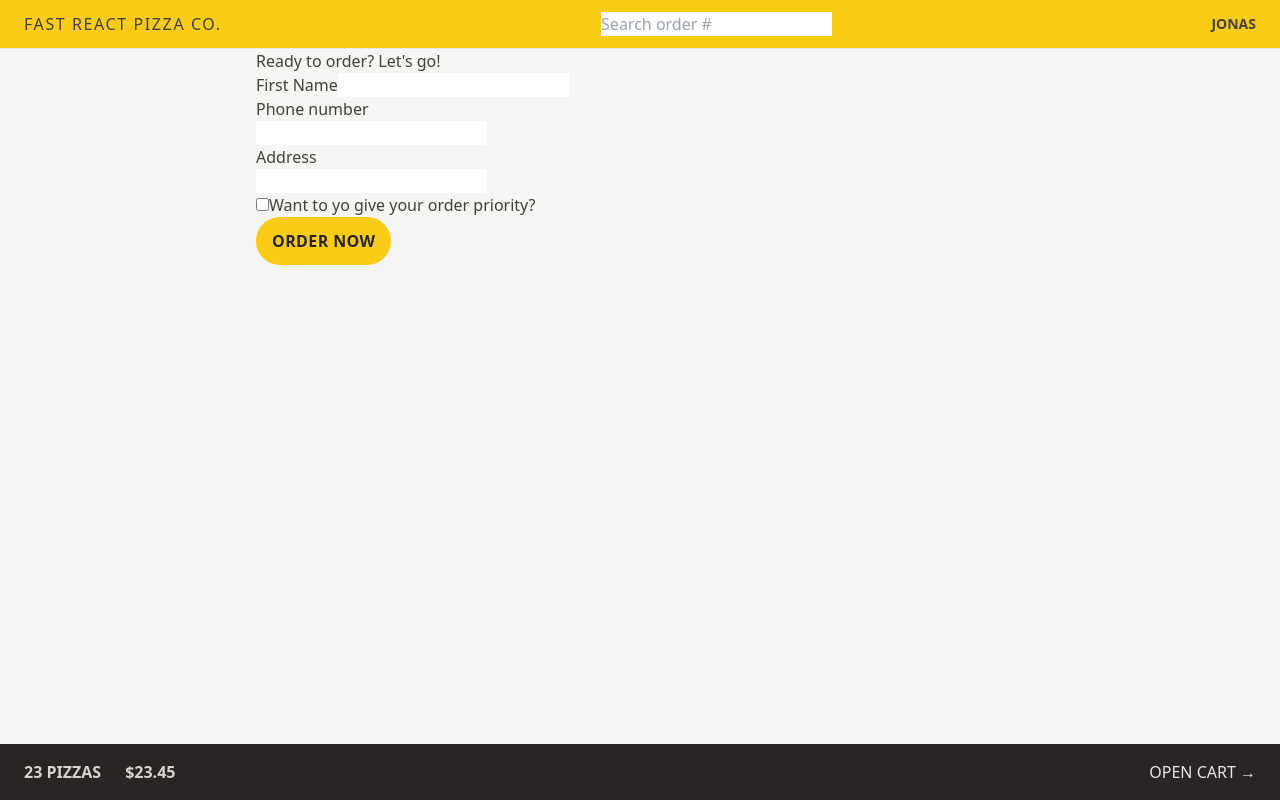
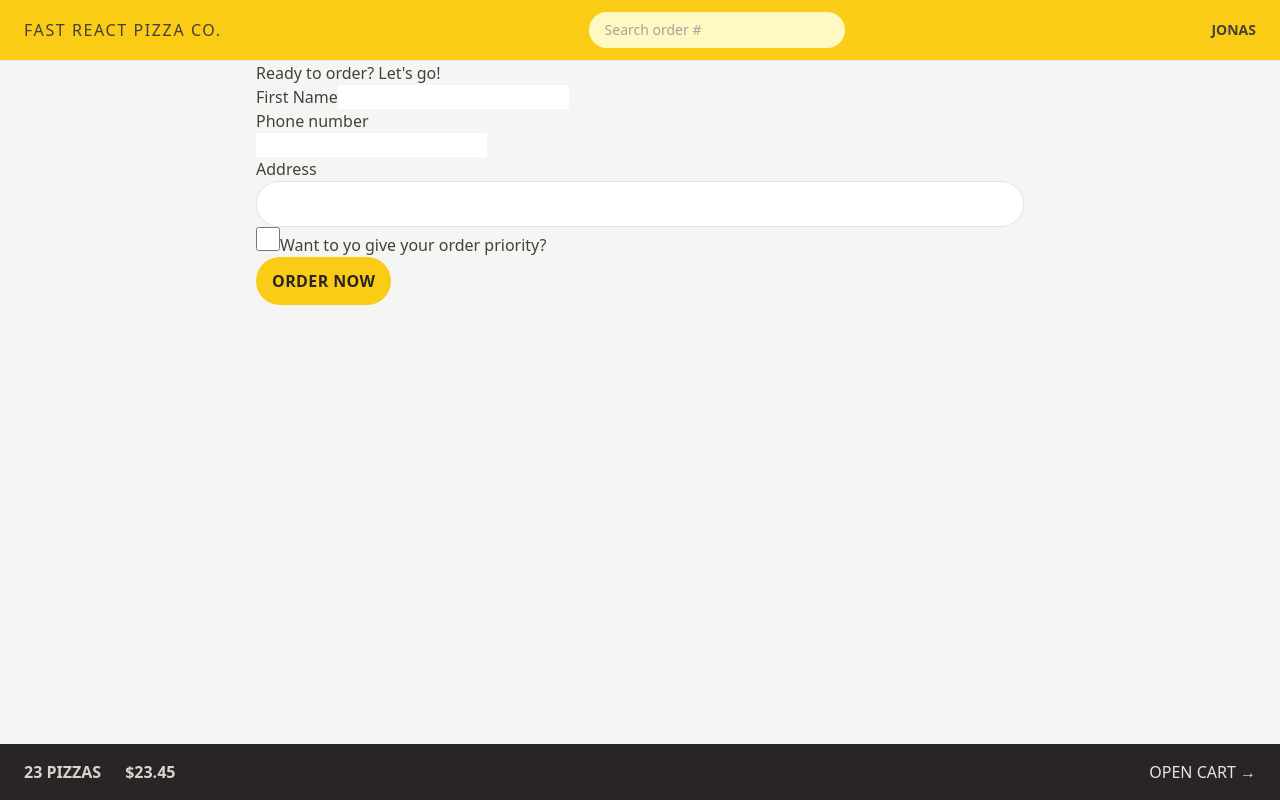
Before and after one commit to Coblexx/fast-react-pizza, a React (Vite) app: page /order/new in a window 1280 px wide. Built offline with nearby package versions, Linux system fonts and the light colour scheme.

Commit message:
chore: style form elements

```diff
--- a/src/features/Order/CreateOrder.jsx
+++ b/src/features/Order/CreateOrder.jsx
@@ -67,7 +67,12 @@
         <div>
           <label>Address</label>
           <div>
-            <input type="text" name="address" required />
+            <input
+              type="text"
+              name="address"
+              required
+              className="w-full rounded-full border border-stone-200 px-4 py-2 text-sm transition-all duration-300 placeholder:text-stone-400 focus:outline-none focus:ring focus:ring-yellow-400 md:px-6 md:py-3"
+            />
           </div>
         </div>
 
@@ -78,6 +83,7 @@
             id="priority"
             // value={withPriority}
             // onChange={(e) => setWithPriority(e.target.checked)}
+            className="h-6 w-6 accent-yellow-400 focus:outline-none focus:ring focus:ring-yellow-400 focus:ring-offset-2"
           />
           <label htmlFor="priority">Want to yo give your order priority?</label>
         </div>
--- a/src/features/Order/SearchOrder.jsx
+++ b/src/features/Order/SearchOrder.jsx
@@ -19,6 +19,7 @@
         placeholder="Search order #"
         value={query}
         onChange={(e) => setQuery(e.target.value)}
+        className="w-28 rounded-full bg-yellow-100 px-4 py-2 text-sm transition-all duration-300 placeholder:text-stone-400 focus:outline-none focus:ring focus:ring-yellow-500 focus:ring-opacity-50 sm:w-64 sm:focus:w-72"
       ></input>
     </form>
   );
```
